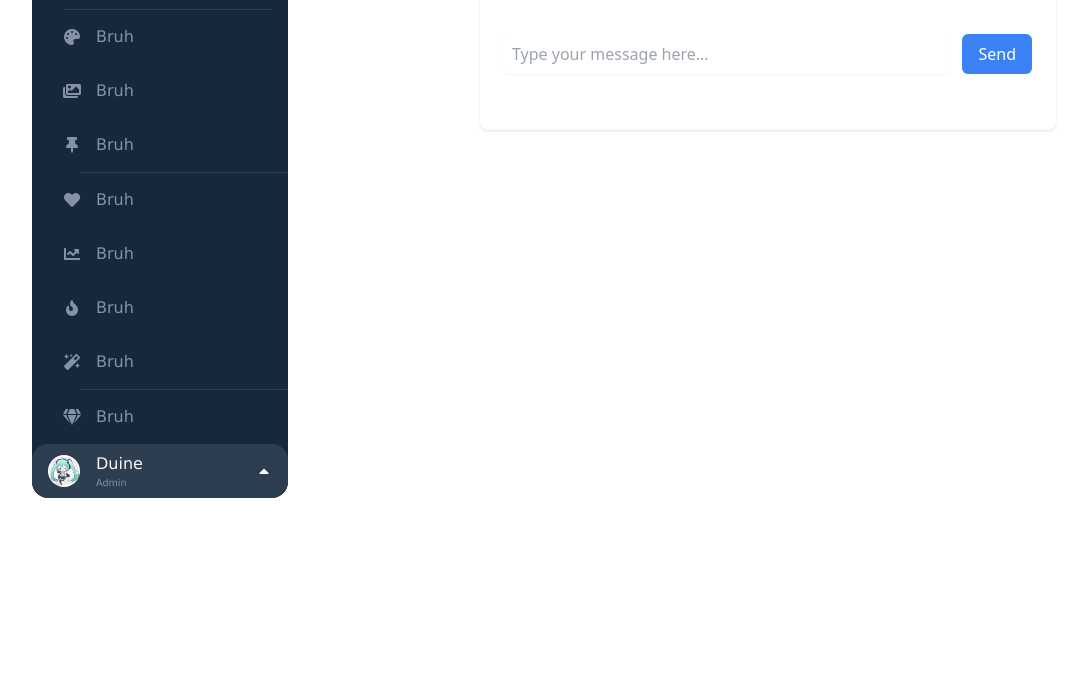
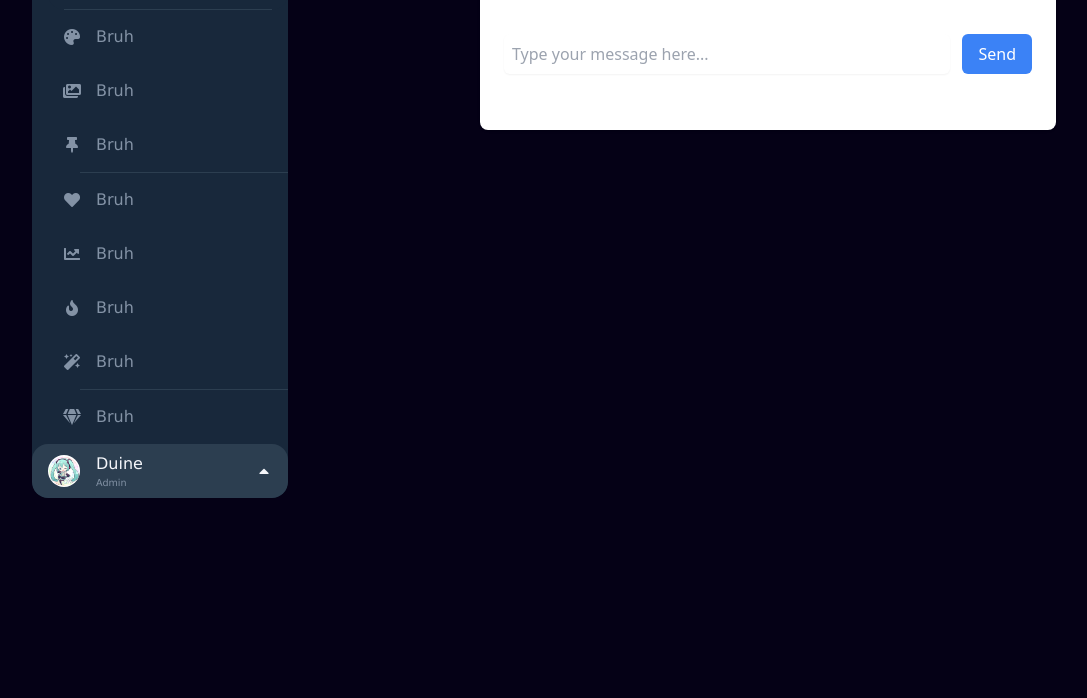
Before and after one commit to Duine2k7/AI-demo, a plain HTML site: page index.html in a window 1280 px wide. Shown: the part 102-800 px from the top of the page, without its empty margins (0-1087 px from the left). Drawn offline with Linux system fonts and the light colour scheme.

Commit message:
Update index.html

```diff
--- a/index.html
+++ b/index.html
@@ -12,7 +12,7 @@
   <link rel="stylesheet" href="https://cdnjs.cloudflare.com/ajax/libs/font-awesome/5.15.3/css/all.min.css">
 </head>
 
-<body style = "background-color: white;">
+<body style = "background-color: rgb(5, 1, 22);">
   <main id="app" class="min-h-screen p-8">
     <div id="nav-bar">
       <input id="nav-toggle" type="checkbox"/>
```
